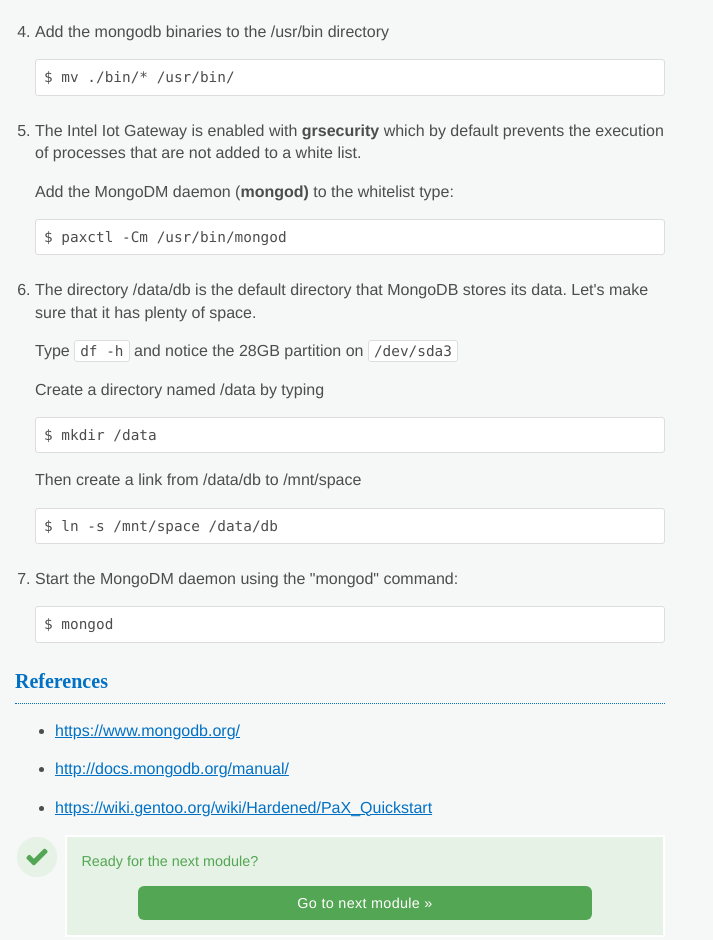
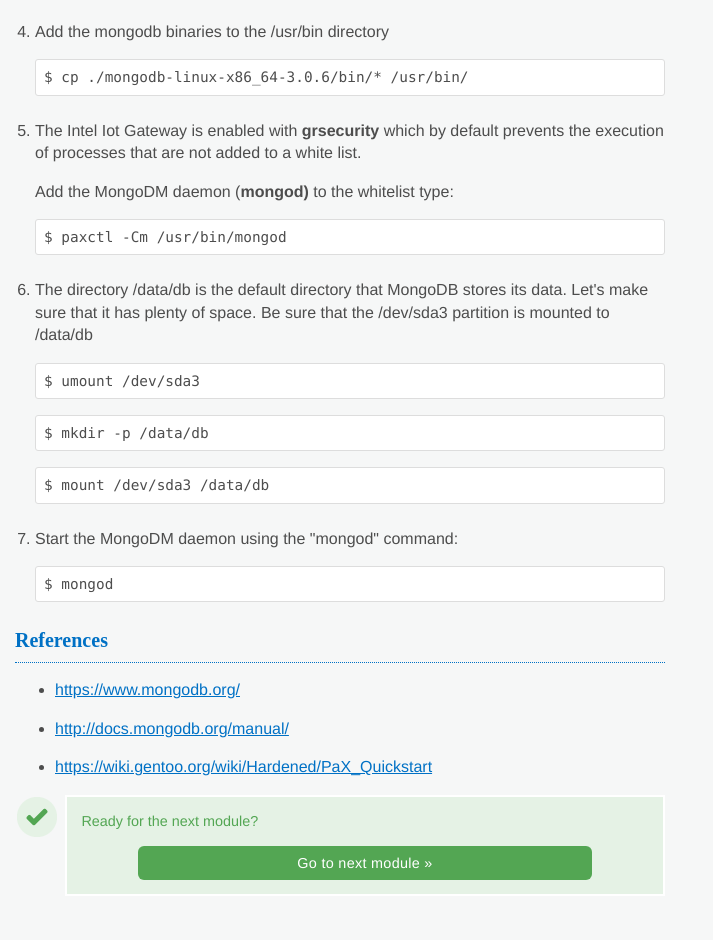
Before and after one commit to afmckinney/commercial-iot-labs, a plain HTML site: page edge_devices/servers/index.html in a window 1280 px wide. Shown: the part 1330-2270 px from the top of the page, without its empty margins (0-713 px from the left). Drawn offline with Linux system fonts and the light colour scheme.

Commit message:
Edits to lab 3

```diff
--- a/edge_devices/servers/index.html
+++ b/edge_devices/servers/index.html
@@ -49,7 +49,7 @@ $ mosquitto
 
         <li>
           <p>Add the mongodb binaries to the /usr/bin directory</p>
-          <pre><code>$ mv ./bin/* /usr/bin/</code></pre>
+          <pre><code>$ cp ./mongodb-linux-x86_64-3.0.6/bin/* /usr/bin/</code></pre>
         </li>
 
         <li>
@@ -59,12 +59,10 @@ $ mosquitto
         </li>
 
         <li>
-          <p>The directory /data/db is the default directory that MongoDB stores its data.  Let's make sure that it has plenty of space.</p>
-          <p>Type <code>df -h</code> and notice the 28GB partition on <code>/dev/sda3</code></p>
-          <p>Create a directory named /data by typing</p>
-          <pre><code>$ mkdir /data</code></pre>
-          <p>Then create a link from /data/db to /mnt/space</p>
-          <pre><code>$ ln -s /mnt/space /data/db</code></pre>
+          <p>The directory /data/db is the default directory that MongoDB stores its data.  Let's make sure that it has plenty of space.  Be sure that the /dev/sda3 partition is mounted to /data/db</p>
+          <pre><code>$ umount /dev/sda3</code></pre>
+          <pre><code>$ mkdir -p /data/db</code></pre>
+          <pre><code>$ mount /dev/sda3 /data/db</code></pre>
         </li>
 
         <li>
```
